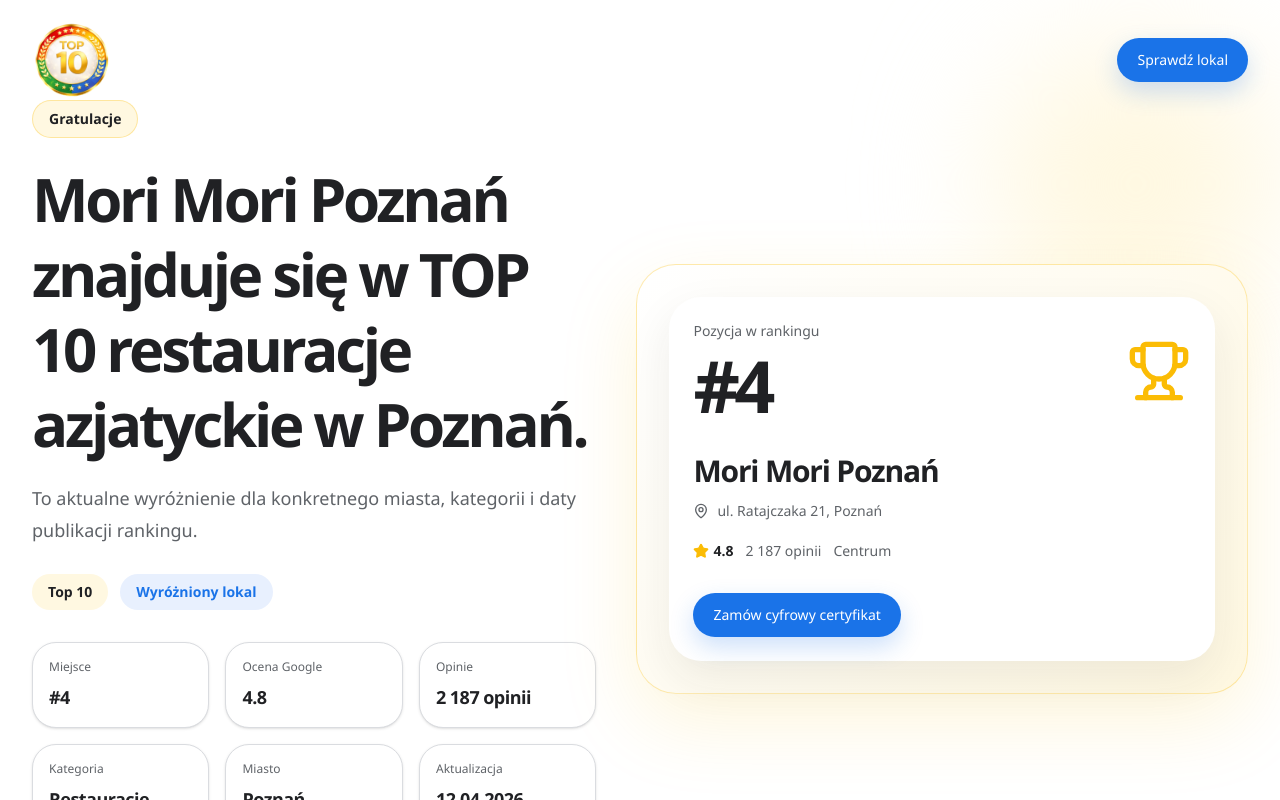
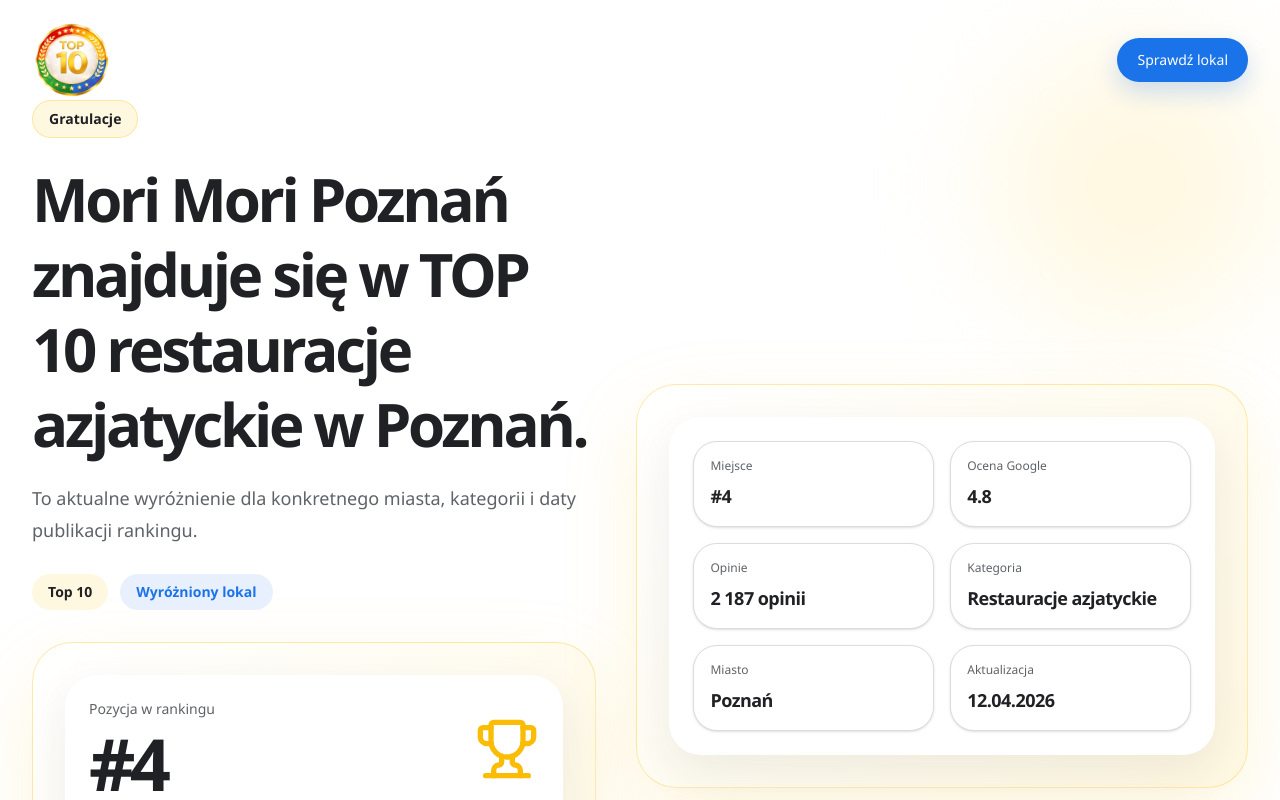
Before and after one commit to itsounds/reankingtopten, a Next.js app: page /lokal/mori-mori-poznan in a window 1280 px wide. Built offline with nearby package versions, Linux system fonts and the light colour scheme; a web font is replaced by a local one.

Commit message:
Update result hero layout and partner image
Swap the result summary and stat blocks on local result pages and refresh Mateusz's partner photo.

Co-authored-by: Cursor <cursoragent@cursor.com>

```diff
--- a/components/live-local-result-page.tsx
+++ b/components/live-local-result-page.tsx
@@ -301,17 +301,7 @@ function HeroSection({ entry, ranking }: { entry: RankingEntry; ranking: Ranking
               <Badge label="Wyróżniony lokal" tone="blue" />
             </div>
 
-            <div className="mt-8 grid gap-4 sm:grid-cols-2 lg:grid-cols-3">
-              <HeroStat label="Miejsce" value={`#${entry.position}`} />
-              <HeroStat label="Ocena Google" value={entry.rating.toFixed(1)} />
-              <HeroStat label="Opinie" value={`${entry.ratingCount.toLocaleString("pl-PL")} opinii`} />
-              <HeroStat label="Kategoria" value={ranking.categoryName} />
-              <HeroStat label="Miasto" value={ranking.city} />
-              <HeroStat label="Aktualizacja" value={formatDate(ranking.createdAt)} />
-            </div>
-          </div>
-
-          <div className="rounded-[40px] border border-[#FBBC05]/30 bg-[linear-gradient(135deg,#FFFFFF_0%,#FFF8E1_100%)] p-6 shadow-[0_28px_80px_rgba(251,188,5,0.14)] md:p-8">
+            <div className="mt-8 rounded-[40px] border border-[#FBBC05]/30 bg-[linear-gradient(135deg,#FFFFFF_0%,#FFF8E1_100%)] p-6 shadow-[0_28px_80px_rgba(251,188,5,0.14)] md:p-8">
               <div className="rounded-[32px] bg-white p-6 shadow-[0_18px_46px_rgba(32,33,36,0.08)]">
                 <div className="flex items-center justify-between gap-4">
                   <div>
@@ -343,6 +333,20 @@ function HeroSection({ entry, ranking }: { entry: RankingEntry; ranking: Ranking
                   <ButtonLink href="tel:+48788733337" target="_top">
                     Zamów cyfrowy certyfikat
                   </ButtonLink>
+                </div>
+              </div>
+            </div>
+          </div>
+
+          <div className="rounded-[40px] border border-[#FBBC05]/30 bg-[linear-gradient(135deg,#FFFFFF_0%,#FFF8E1_100%)] p-6 shadow-[0_28px_80px_rgba(251,188,5,0.14)] md:p-8">
+            <div className="rounded-[32px] bg-white p-6 shadow-[0_18px_46px_rgba(32,33,36,0.08)]">
+              <div className="grid gap-4 sm:grid-cols-2">
+                <HeroStat label="Miejsce" value={`#${entry.position}`} />
+                <HeroStat label="Ocena Google" value={entry.rating.toFixed(1)} />
+                <HeroStat label="Opinie" value={`${entry.ratingCount.toLocaleString("pl-PL")} opinii`} />
+                <HeroStat label="Kategoria" value={ranking.categoryName} />
+                <HeroStat label="Miasto" value={ranking.city} />
+                <HeroStat label="Aktualizacja" value={formatDate(ranking.createdAt)} />
               </div>
             </div>
           </div>
--- a/components/local-result-page.tsx
+++ b/components/local-result-page.tsx
@@ -138,17 +138,7 @@ export function LocalResultPage({ slug }: { slug: string }) {
                   <Badge label="Wyróżniony lokal" tone="blue" />
                 </div>
 
-                <div className="mt-8 grid gap-4 sm:grid-cols-2 lg:grid-cols-3">
-                  <HeroStat label="Miejsce" value={`#${business.position}`} />
-                  <HeroStat label="Ocena Google" value={stats.rating} />
-                  <HeroStat label="Opinie" value={stats.reviews} />
-                  <HeroStat label="Kategoria" value={category.name} />
-                  <HeroStat label="Miasto" value={city.name} />
-                  <HeroStat label="Aktualizacja" value={ranking.updatedAt} />
-                </div>
-              </div>
-
-              <div className="rounded-[40px] border border-[#FBBC05]/30 bg-[linear-gradient(135deg,#FFFFFF_0%,#FFF8E1_100%)] p-6 shadow-[0_28px_80px_rgba(251,188,5,0.14)] md:p-8">
+                <div className="mt-8 rounded-[40px] border border-[#FBBC05]/30 bg-[linear-gradient(135deg,#FFFFFF_0%,#FFF8E1_100%)] p-6 shadow-[0_28px_80px_rgba(251,188,5,0.14)] md:p-8">
                   <div className="rounded-[32px] bg-white p-6 shadow-[0_18px_46px_rgba(32,33,36,0.08)]">
                     <div className="flex items-center justify-between gap-4">
                       <div>
@@ -178,6 +168,20 @@ export function LocalResultPage({ slug }: { slug: string }) {
                       <ButtonLink href="tel:+48788733337" target="_top">
                         Zamów cyfrowy certyfikat
                       </ButtonLink>
+                    </div>
+                  </div>
+                </div>
+              </div>
+
+              <div className="rounded-[40px] border border-[#FBBC05]/30 bg-[linear-gradient(135deg,#FFFFFF_0%,#FFF8E1_100%)] p-6 shadow-[0_28px_80px_rgba(251,188,5,0.14)] md:p-8">
+                <div className="rounded-[32px] bg-white p-6 shadow-[0_18px_46px_rgba(32,33,36,0.08)]">
+                  <div className="grid gap-4 sm:grid-cols-2">
+                    <HeroStat label="Miejsce" value={`#${business.position}`} />
+                    <HeroStat label="Ocena Google" value={stats.rating} />
+                    <HeroStat label="Opinie" value={stats.reviews} />
+                    <HeroStat label="Kategoria" value={category.name} />
+                    <HeroStat label="Miasto" value={city.name} />
+                    <HeroStat label="Aktualizacja" value={ranking.updatedAt} />
                   </div>
                 </div>
               </div>
```
Also changed, not shown: public/images/mati.jpg. Lines whose indentation alone changed are shown as unchanged.
